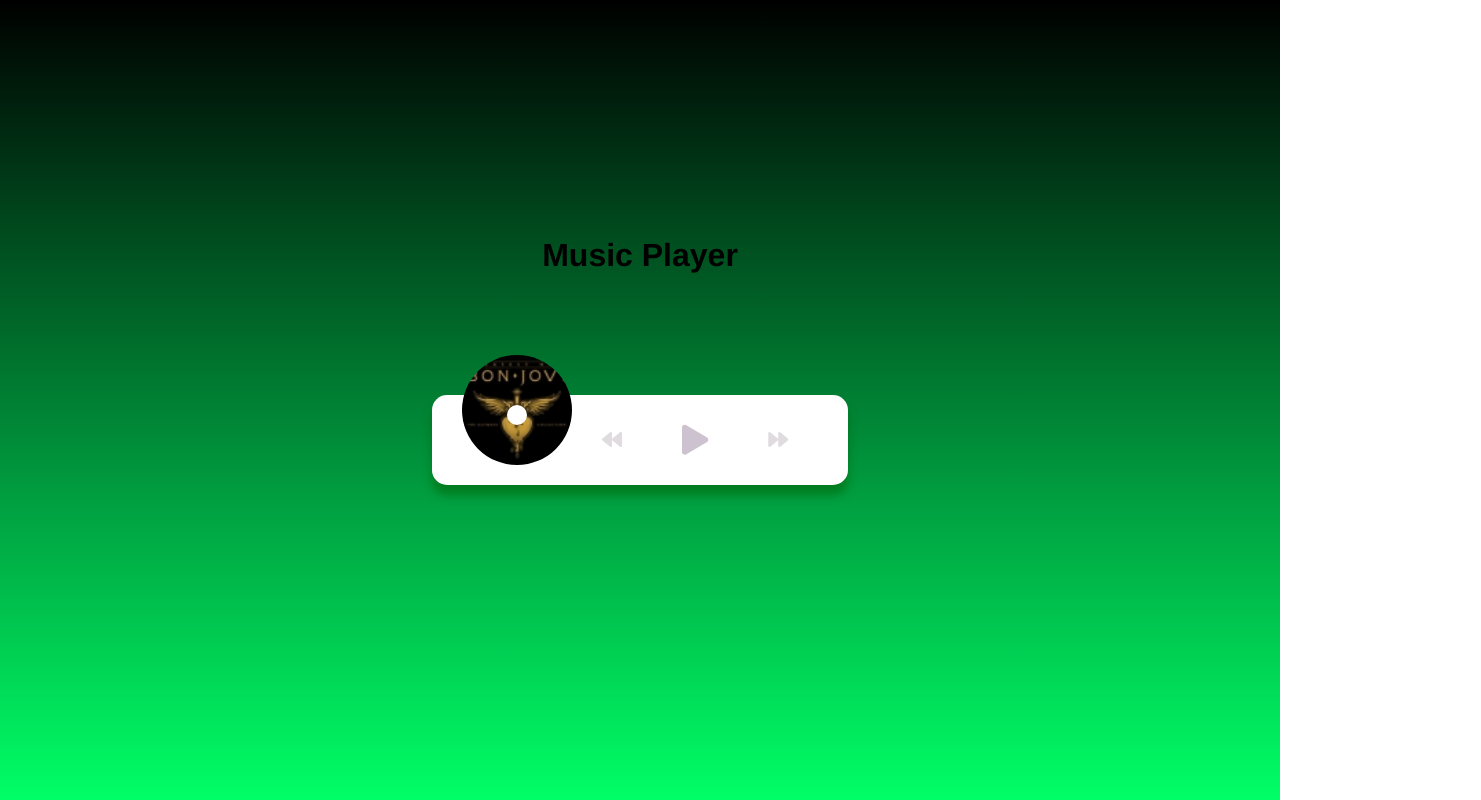
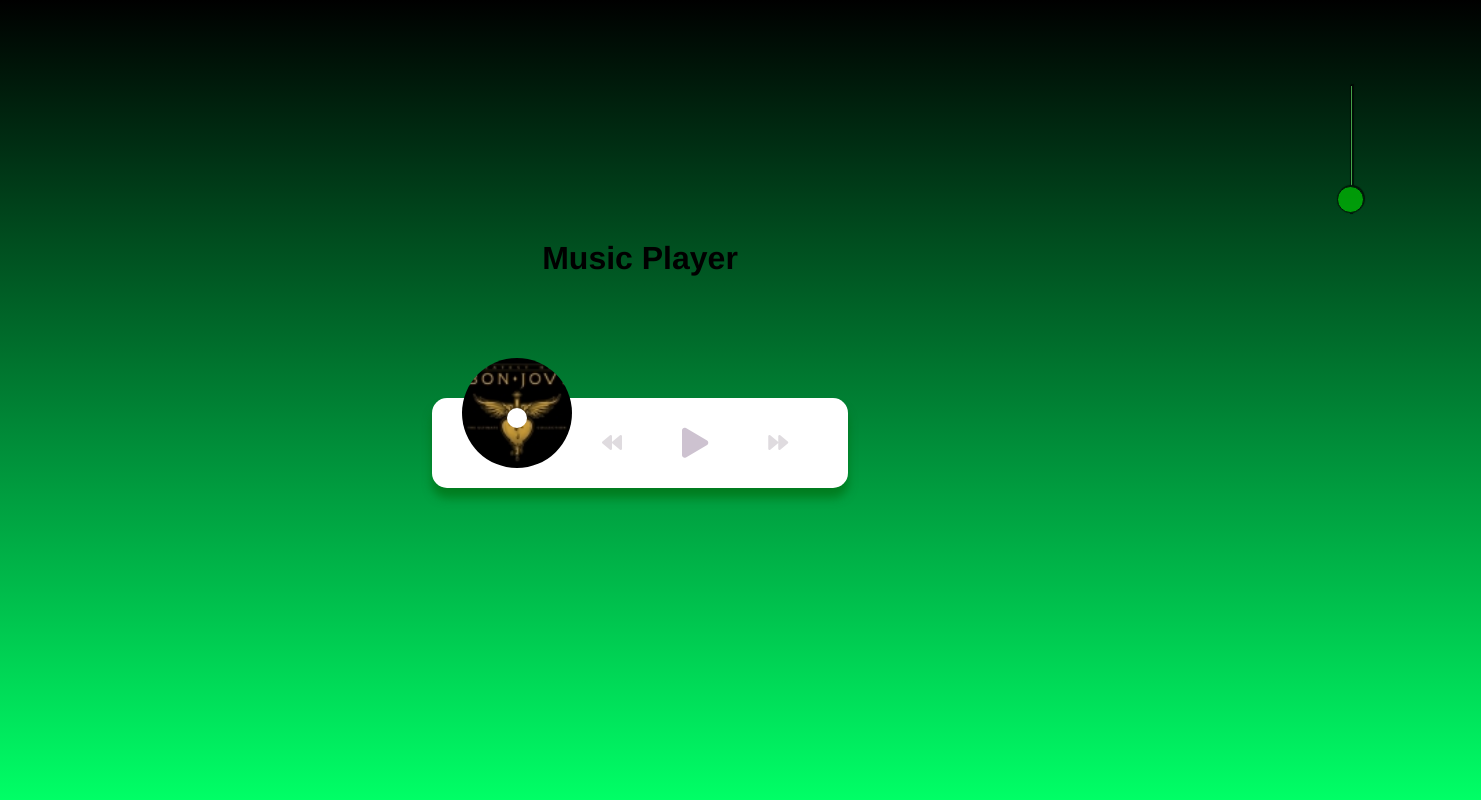
Before and after one commit to Kosanyak/JS-miniplayer, a plain HTML site: page index.html in a window 1280 px wide. Shown: the whole page, 1481 px wide, since content can reach past the window. Drawn offline with nearby package versions, Linux system fonts and the light colour scheme.

Commit message:
commitodun

```diff
--- a/css/style.css
+++ b/css/style.css
@@ -149,3 +149,53 @@ body {
   width: 0%;
   transition: width 0.1s linear;
 }
+input {
+  transform: rotate(-90deg);
+  transform-origin: left top 0;
+}
+input[type="range"] {
+  -webkit-appearance: none;
+}
+
+input[type="range"]::-webkit-slider-thumb {
+  -webkit-appearance: none;
+}
+
+input[type="range"]:focus {
+  outline: none;
+}
+
+input[type="range"]::-ms-track {
+  width: 10px;
+  cursor: pointer;
+  background: transparent;
+  border-color: transparent;
+  color: transparent;
+}
+input[type="range"]::-webkit-slider-thumb {
+  -webkit-appearance: none;
+  border: 1px solid #000000;
+  height: 27px;
+  width: 27px;
+  border-radius: 13.5px;
+  background: #00cc00;
+  cursor: pointer;
+  margin-top: -14px;
+  box-shadow: 1px 1px 1px #000000, 0px 0px 1px #0d0d0d;
+}
+input[type="range"]::-webkit-slider-runnable-track {
+  width: 10px;
+  height: 2.5px;
+  cursor: pointer;
+  box-shadow: 1px 1px 1px #000000, 0px 0px 1px #0d0d0d;
+  background: #67e667;
+  border: 0.2px solid #010101;
+}
+
+input[type="range"]:focus::-webkit-slider-runnable-track {
+  background: #67e667;
+}
+.ranger input {
+  margin-left: 1550px;
+  opacity: 0.65;
+}
--- a/index.html
+++ b/index.html
@@ -11,6 +11,9 @@
     <title>Music Player</title>
   </head>
   <body>
+    <div class="ranger">
+      <input id="range" min="0" max="100" value="0" type="range" />
+    </div>
     <h1>Music Player</h1>
 
     <div class="music-container" id="music-container">
@@ -20,7 +23,6 @@
           <div class="progress" id="progress"></div>
         </div>
       </div>
-
       <audio src="musiс/Дурман в голове туман.mp3" id="audio"></audio>
 
       <div class="img-container">
--- a/js/index.js
+++ b/js/index.js
@@ -108,3 +108,13 @@ progressContainer.addEventListener("click", setProgress);
 
 // Song ends
 audio.addEventListener("ended", nextSong);
+
+//MY js-action
+var range = document.getElementById("range");
+range.onchange = function () {
+  if (this.value == this.min) {
+    audio.volume = 0;
+  } else if (this.value == this.max) {
+    audio.volume = 1;
+  }
+};
```
Also changed, not shown: img/icons8-звук-в-комнате-48.png (added).
